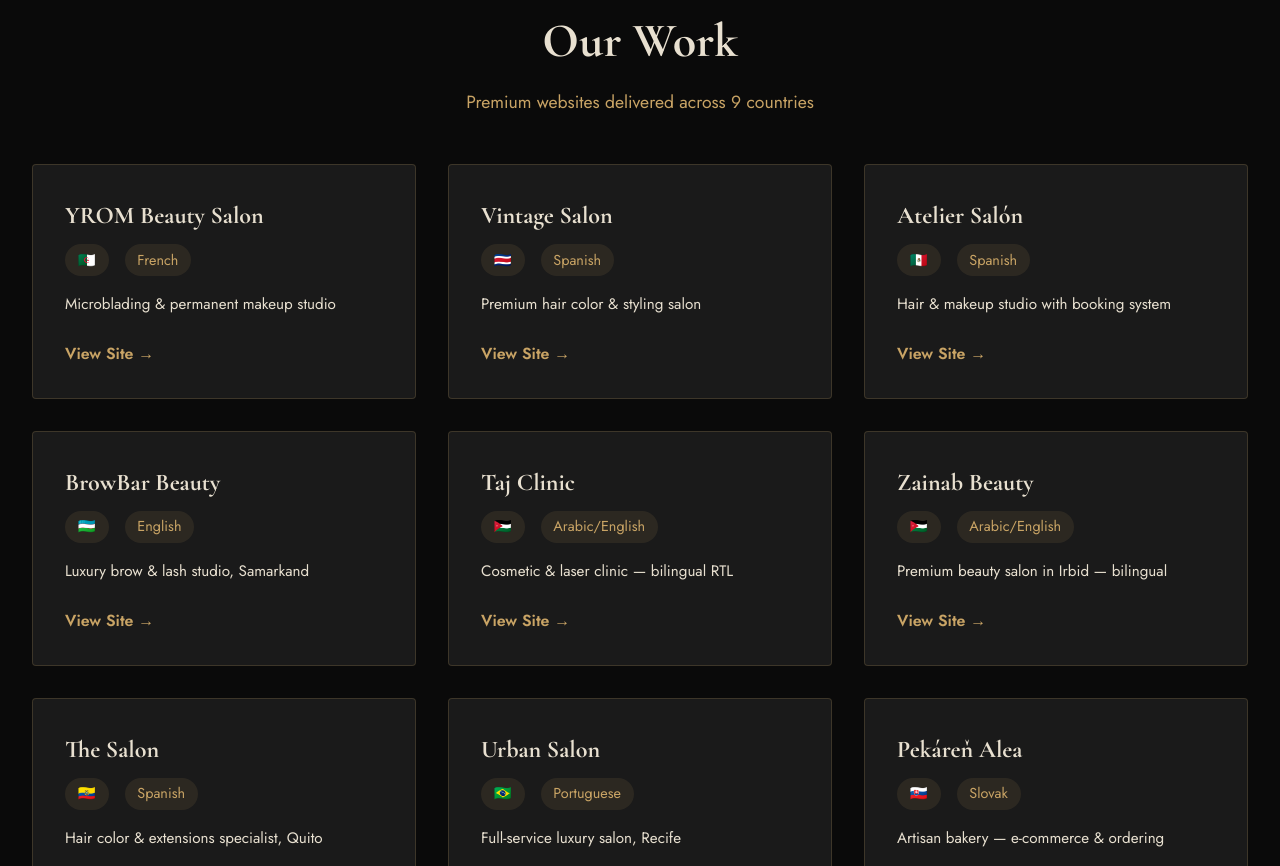
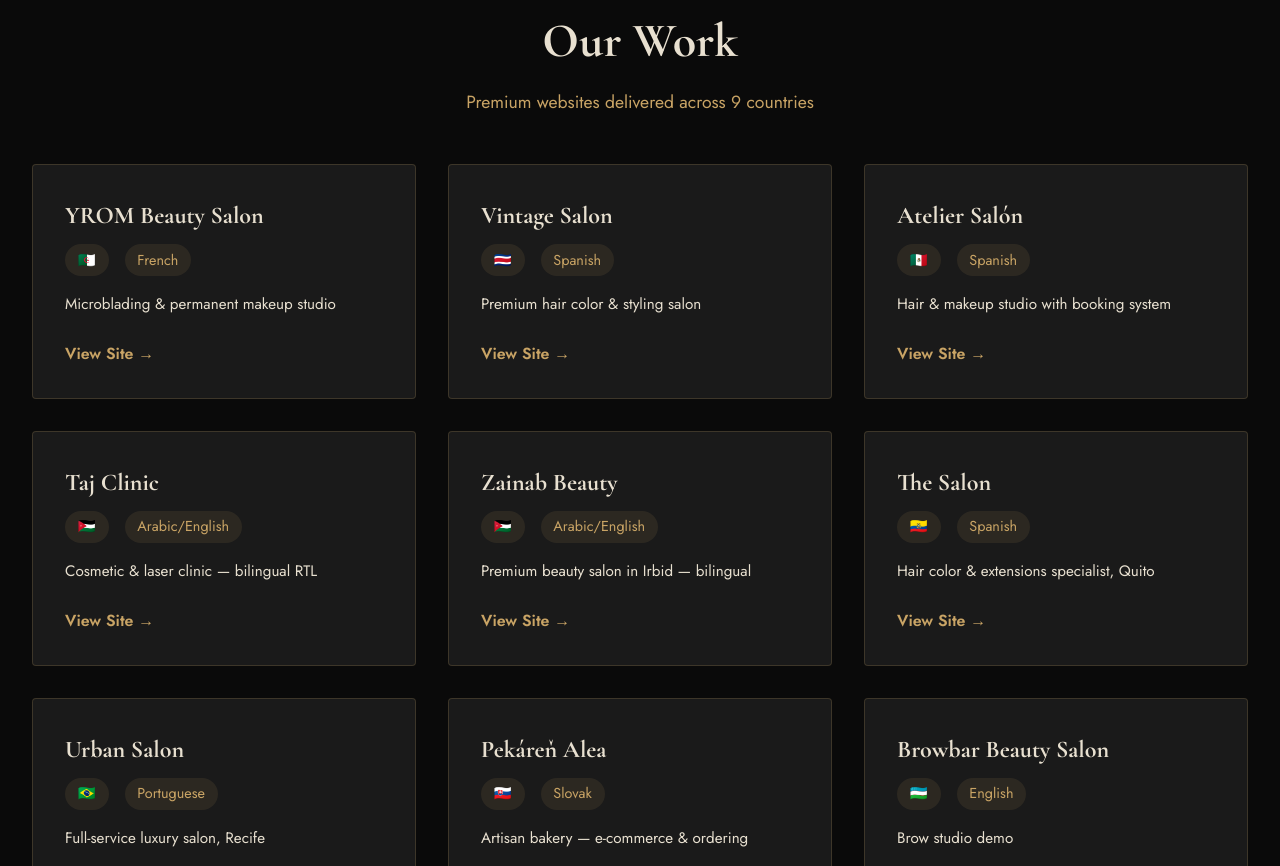
Before and after one commit to NOVE-Studios/home, a plain HTML site: page index.html in a window 1280 px wide. Shown: the part 1161-2027 px from the top of the page. Drawn offline with nearby package versions, Linux system fonts and the light colour scheme.

Commit message:
Update index.html

```diff
--- a/index.html
+++ b/index.html
@@ -1029,27 +1029,6 @@
                 url: "https://nove-studios.github.io/Atelier-Salon-Hair-Makeup/"
             },
             {
-                name_en: "BrowBar Beauty",
-                name_es: "BrowBar Beauty",
-                name_fr: "BrowBar Beauty",
-                name_ar: "براو بار بيوتي",
-                name_id: "BrowBar Beauty",
-                name_ja: "ブラウバービューティー",
-                name_pt: "BrowBar Beauty",
-                name_de: "BrowBar Beauty",
-                country: "🇺🇿",
-                language: "English",
-                desc_en: "Luxury brow & lash studio, Samarkand",
-                desc_es: "Estudio de lujo de cejas y pestañas, Samarcanda",
-                desc_fr: "Studio de luxe de sourcils et cils, Samarcande",
-                desc_ar: "استوديو الحواجب والرموش الفاخر، سمرقند",
-                desc_id: "Studio alis dan bulu mata mewah, Samarkand",
-                desc_ja: "高級眉毛とまつげスタジオ、サマルカンド",
-                desc_pt: "Estúdio de luxo de sobrancelhas e cílios, Samarcanda",
-                desc_de: "Luxus-Augenbrauen- und Wimpernstudio, Samarkand",
-                url: "https://nove-studio.github.io/Browbar-beauty-salon/"
-            },
-            {
                 name_en: "Taj Clinic",
                 name_es: "Clínica Taj",
                 name_fr: "Clinique Taj",
```
